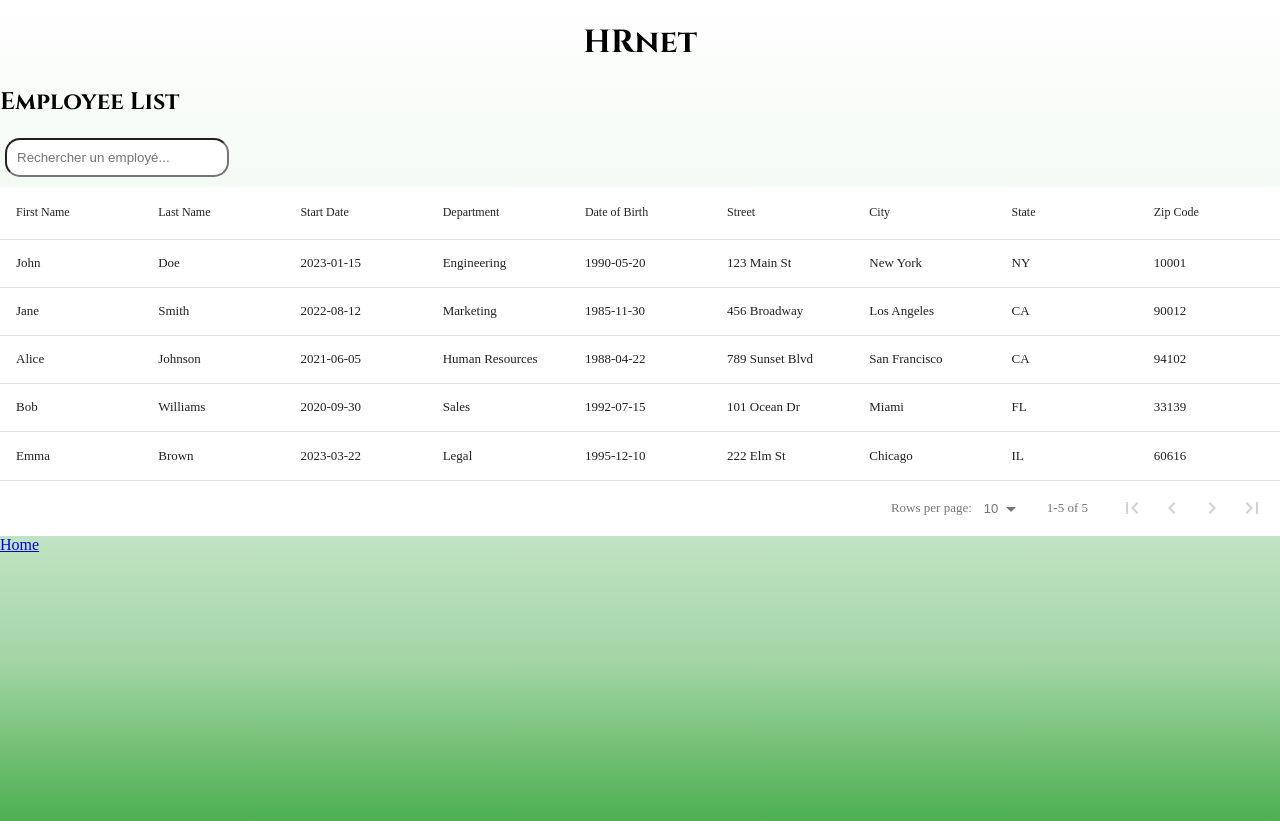
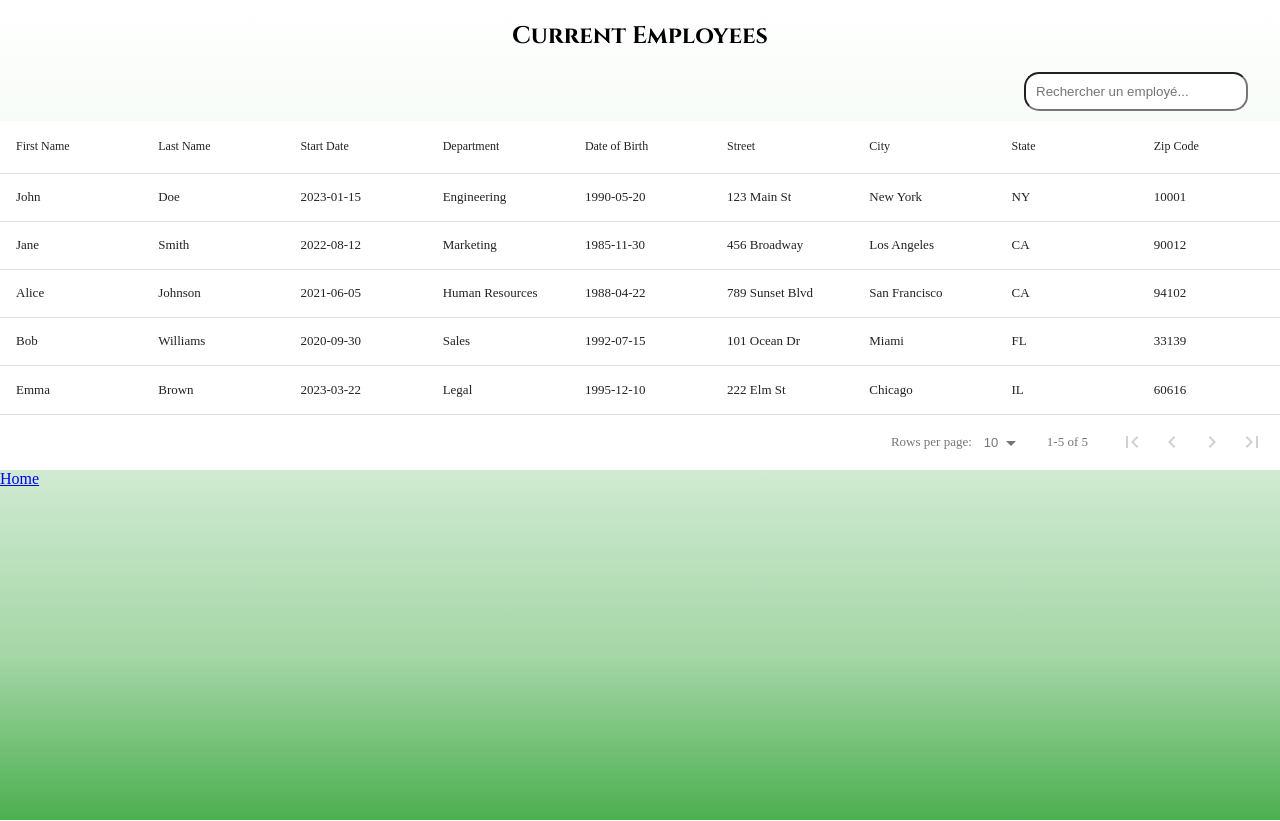
Before and after one commit to SallAbdou/p14, a React (Vite) app: page /employees in a window 1280 px wide. Built offline with nearby package versions, Linux system fonts and the light colour scheme.

Commit message:
add scss

```diff
--- a/package.json
+++ b/package.json
@@ -18,7 +18,7 @@
     "react-redux": "^9.2.0",
     "react-router-dom": "^7.1.3",
     "redux": "^5.0.1",
-    "sallabdou-modal-react": "^0.1.5",
+    "sallabdou-modal-react": "^0.1.6",
     "sass": "^1.83.4"
   },
   "devDependencies": {
--- a/src/App.jsx
+++ b/src/App.jsx
@@ -6,7 +6,6 @@ function App() {
   return (
     <Router>
       <div>
-        <h1>HRnet</h1>
         <Routes>
           <Route path="/" element={<EmployeeForm />} />
           <Route path="/employees" element={<EmployeeList />} />
--- a/src/components/EmployeeForm.jsx
+++ b/src/components/EmployeeForm.jsx
@@ -115,6 +115,7 @@ const EmployeeForm = () => {
       <img alt="logo" src="/img/logo.webp" />
     </a>
 
+    <h1>HRnet</h1>
       <h2>Create Employee</h2>
       <form ref={form} onSubmit={handleSubmit}>
         <label htmlFor="firstName">First Name</label>
--- a/src/components/EmployeeTables.jsx
+++ b/src/components/EmployeeTables.jsx
@@ -28,7 +28,7 @@ const EmployeeTable = () => {
 
   return (
     <div>
-      <h2>Employee List</h2>
+      <h2 className="tables-title">Current Employees</h2>
 
       {/* Barre de recherche */}
       <input
--- a/src/style/index.scss
+++ b/src/style/index.scss
@@ -19,9 +19,14 @@ body {
 
  }
 
- h2 {
+ h2{
     font-family: 'Cinzel', serif;
  }
+
+.tables-title {
+    display: flex ;
+    justify-content: center;
+    font-family: 'Cinzel', serif; }
 
 form {
     background-color: #055705;
@@ -54,7 +59,7 @@ form {
 .search-input{
     padding: 10px;
     margin-bottom: 10px;
-    margin-left: 5px;
+    margin-left: 80%;
     border-radius: 15px;
     max-width: 200px;
     width: 100%;
```
Also changed, not shown: 1 other file (tests, documents, lock files or other folders).
